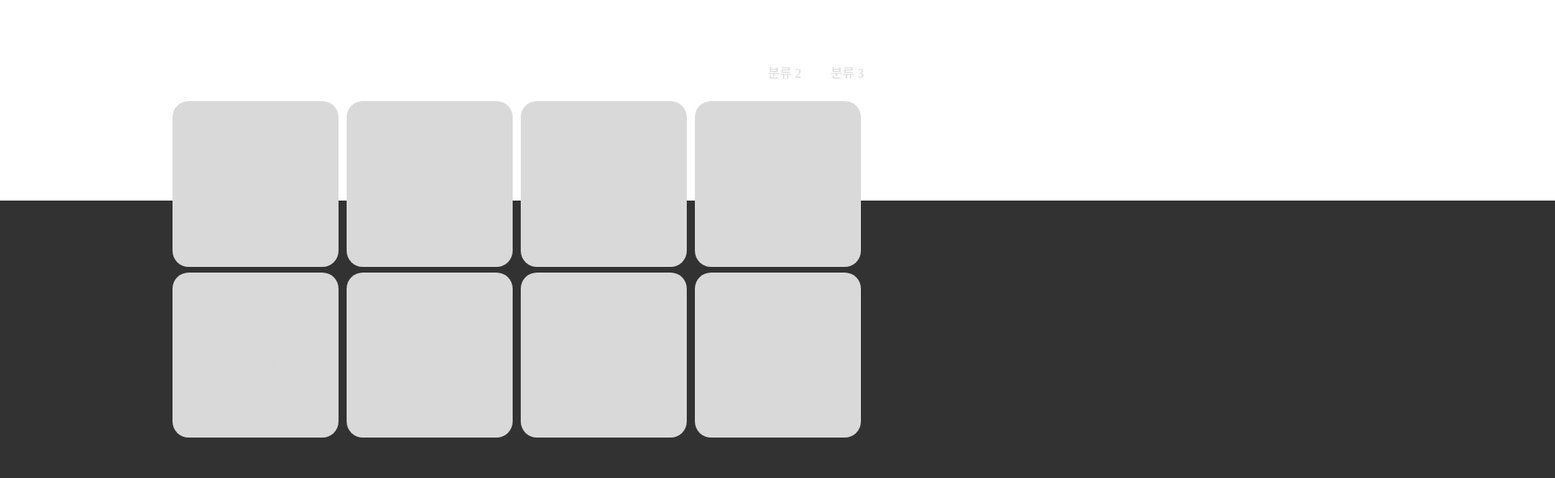
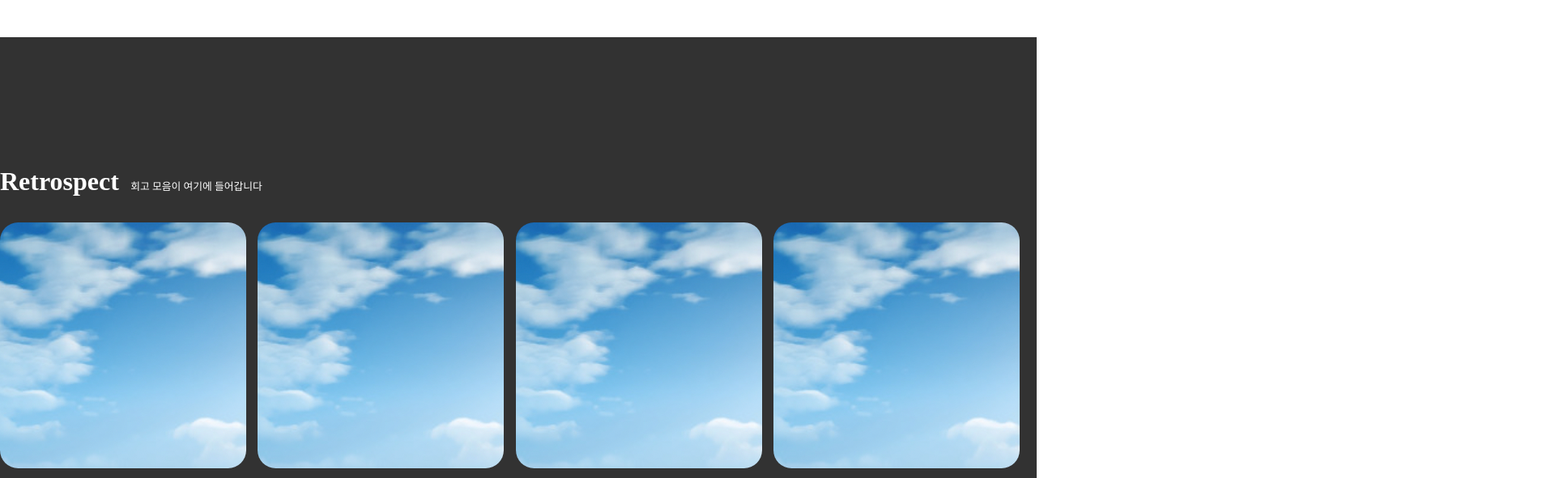
Before and after one commit to mjjeon2645/mjjeon2645.github.io, a plain HTML site: page index.html in a window 1280 px wide. Shown: the part 1880-2471 px from the top of the page at 81% size, 1920 px wide, since content can reach past the window. Drawn offline with Linux system fonts and the light colour scheme; a web font is replaced by a local one.

Commit message:
회고영역 완료
회고영역 구현 완료

```diff
--- a/css/layout.css
+++ b/css/layout.css
@@ -3,7 +3,7 @@ body {
     min-width: 1280px;
 }
 
-article:not(#projects), aside, #sns, header {
+article:not(#projects, #retrospect), aside, #sns, header {
     width: 66.7%;
     margin: 0 auto;
 }
--- a/css/retrospect.css
+++ b/css/retrospect.css
@@ -1,89 +1,85 @@
 #retrospect {
-    height: 55vw;
-    padding-top: 8em;
-    padding-bottom: 8em;
+    height: 65em;
+    padding: 10em calc((100% - 1280px) / 2);
+    margin-top: 7em;
+    background-color: #323232;
 }
 
-.dark-section {
-    position: absolute;
-    background-color: #323232;
-    width: 1920px;
-    height: 60em;
-    /* padding-top: 7em; */
-    /* padding-bottom: 25em; */
-    left: 0em;
-    top: 133em;
-    z-index: -1;
+#retrospect .title {
+    padding-bottom: 2em;
+}
+#retrospect .title h3 {
+    font-size: 2em;
+    font-family: 'Lato", sans-serif';
+    font-weight: 700;
+    color: #FFFFFF;
+    display: inline-block;
 }
 
-#retrospect > div {
-    display: flex;
-    align-items: flex-end;
-    justify-content: space-between;
-    padding-bottom: 1.5em;
+#retrospect .title p {
+    font-size: .8em;
+    font-weight: 300;
+    color: #FFFFFF;
+    font-family: 'Spoqa Han Sans', 'Spoqa Han Sans JP', 'Sans-serif';
+    padding-left: .8em;
+    display: inline-block;
 }
 
-#retrospect h2 {
-    color: #FFFFFF;
-    font-size: 2em;
-    display: inline-block;
-    font-family: 'Lato', sans-serif;
-    font-weight: 700;
+#retrospect ul {
+    width: 100%;
+    display: flex;
+    flex-wrap: wrap;
+    gap: 0.9em;
 }
 
-#retrospect .title span {
-    padding-left: .5em;
-    color: #FFFFFF;
-    font-family: 'Spoqa Han Sans', 'Spoqa Han Sans JP', 'Sans-serif';
-    font-size: .8em;
-    font-weight: 300;
+#retrospect li {
+    width: 19em;
+    height: 19em;
+    border-radius: 1.4em;
+    background-size: cover;
 }
 
-#retrospect .category a:first-child {
-    color: #FFFFFF;
-    font-family: 'Spoqa Han Sans', 'Spoqa Han Sans JP', 'Sans-serif';
-    font-weight: 700;
-    text-decoration-line: underline;
-    padding-left: 2em;
+#retrospect .post {
+    background: url(/images/sea.png);
 }
 
-#retrospect .category a:not(a:first-child) {
-    color: #DADADA;
-    font-weight: 300;
-    font-family: 'Spoqa Han Sans', 'Spoqa Han Sans JP', 'Sans-serif';
-    padding-left: 2em;
+#retrospect li a {
+    display: none;
 }
 
-.retrospects {
-    display: grid;
-    grid-template-columns: repeat(4, 1fr);
-    grid-template-rows: repeat(2, 1fr);
-    gap: .5vw;
+#retrospect li:hover a {
+    font-size: 1.5em;
+    display: flex;
+    justify-content: center;
+    text-align: center;
+    padding: 3em 2em;
+    width: 100%;
+    height: 100%;
+    color: #FFF;
+    background-color: rgba(0, 0, 0, 0.5);
+    border-radius: 0.5em;
 }
 
-.retrospects li {
-    color: #D9D9D9;
-    text-align: center;
-    display: flex;
-    align-items: center;
-    justify-content: center;
-    width: 16vw;
-    height: 16vw;
-    padding-left: 1em;
-    padding-right: 1em;
-    background-color: #D9D9D9;
-    border-radius: 20px;
+@media (max-width: 1024px) {
+    #retrospect {
+        height: 80vw;
+    }
+
+    #retrospect .contents {
+        width: 100%;
+        overflow-x: scroll;
+    }
+
+    #retrospect ul {
+        display: flex;
+        gap: 4vw;
+        width: calc((50vw + 4vw ) * 8);
+    }
+
+    #retrospects li {
+        width: 50vw;
+        height: 50vw;
+        border-radius: 3vw;
+        background-size: cover;
+    }
 }
-
-.retrospects li:hover {
-    font-family: 'Spoqa Han Sans', 'Spoqa Han Sans JP', 'Sans-serif';
-    font-size: 1.5em;
-    font-weight: 700;
-    text-shadow: 0px 2px 1px rgba(0, 0, 0, 0.5);
-    width: 16vw;
-    height: 16vw;
-    padding-left: 1em;
-    padding-right: 1em;
-    background-color: #000000B2;
-    border-radius: 20px;
-}
--- a/index.html
+++ b/index.html
@@ -175,28 +175,54 @@
                 </ul>
             </article>
             <article id="retrospect">
-                <div>
-                    <div class="title">
-                        <h2>Retrospect</h2>
-                        <span>회고 모음이 여기에 들어갑니다</span>
-                    </div>
-                    <div class="category">
-                        <a href="#">분류 1</a>
-                        <a href="#">분류 2</a>
-                        <a href="#">분류 3</a>
-                    </div>
+                <div class="title">
+                    <h3>Retrospect</h3>
+                    <p>회고 모음이 여기에 들어갑니다</p>
                 </div>
-                <div class="dark-section"></div>
-                <ol class="retrospects">
-                    <li>제목이 여기에 들어갑니다.</li>
-                    <li>제목이 여기에 들어갑니다.</li>
-                    <li>제목이 여기에 들어갑니다.</li>
-                    <li>제목이 여기에 들어갑니다.</li>
-                    <li>제목이 여기에 들어갑니다.</li>
-                    <li>제목이 여기에 들어갑니다.</li>
-                    <li>제목이 여기에 들어갑니다.</li>
-                    <li>제목이 여기에 들어갑니다.</li>
-                </ol>
+                <div class="contents">
+                    <ul>
+                        <li class="post">
+                            <a href="#">
+                                오늘보다 더 나은 내일을 위하여🌱
+                            </a>
+                        </li>
+                        <li class="post">
+                            <a href="#">
+                                오늘보다 더 나은 내일을 위하여🌱
+                            </a>
+                        </li>
+                        <li class="post">
+                            <a href="#">
+                                오늘보다 더 나은 내일을 위하여🌱
+                            </a>
+                        </li>
+                        <li class="post">
+                            <a href="#">
+                                오늘보다 더 나은 내일을 위하여🌱
+                            </a>
+                        </li>
+                        <li class="post">
+                            <a href="#">
+                                오늘보다 더 나은 내일을 위하여🌱
+                            </a>
+                        </li>
+                        <li class="post">
+                            <a href="#">
+                                오늘보다 더 나은 내일을 위하여🌱
+                            </a>
+                        </li>
+                        <li class="post">
+                            <a href="#">
+                                오늘보다 더 나은 내일을 위하여🌱
+                            </a>
+                        </li>
+                        <li class="post">
+                            <a href="#">
+                                오늘보다 더 나은 내일을 위하여🌱
+                            </a>
+                        </li>
+                    </ul>
+                </div>
             </article>
             <article id="ending">
                 <div>
```
Also changed, not shown: images/sea.png (added).
